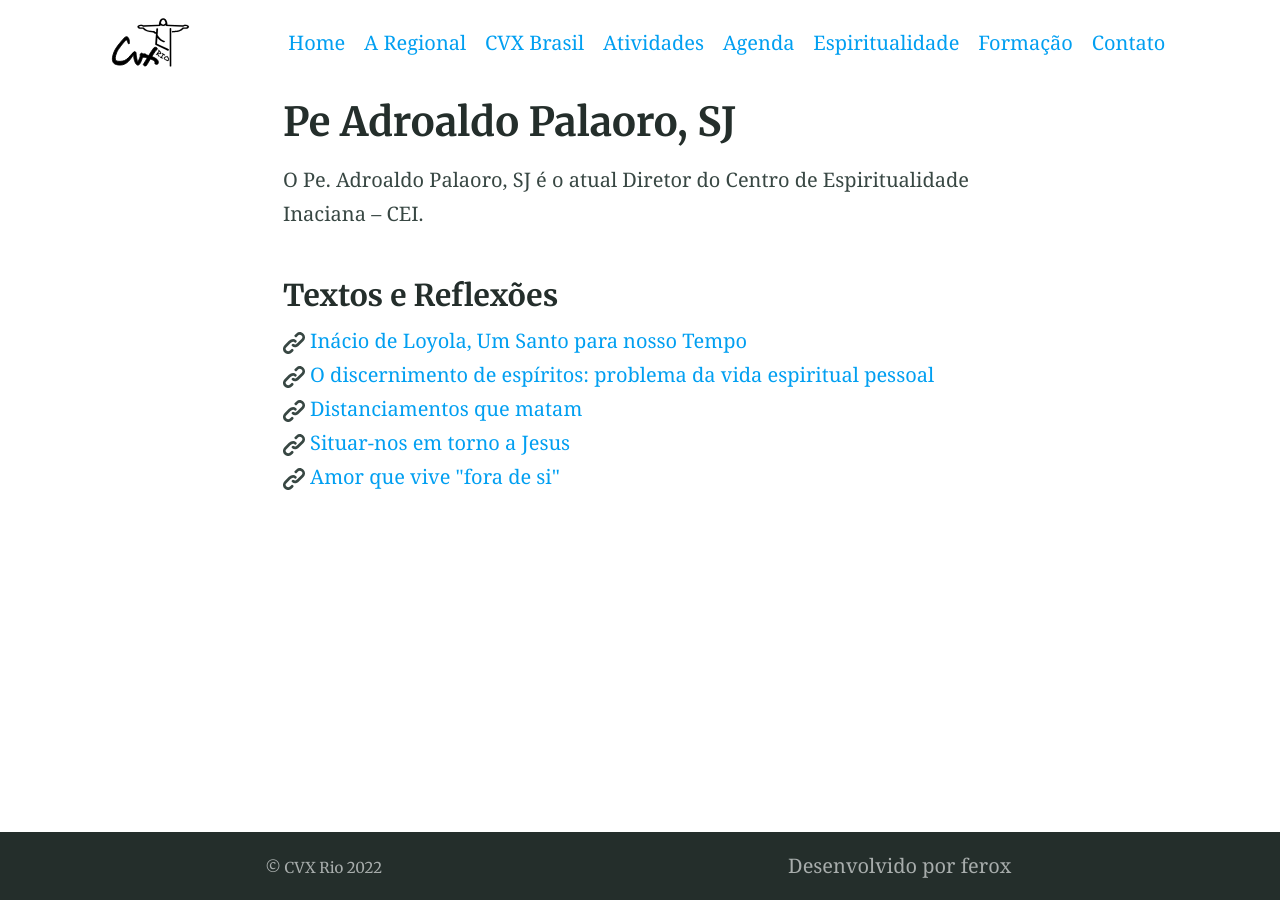
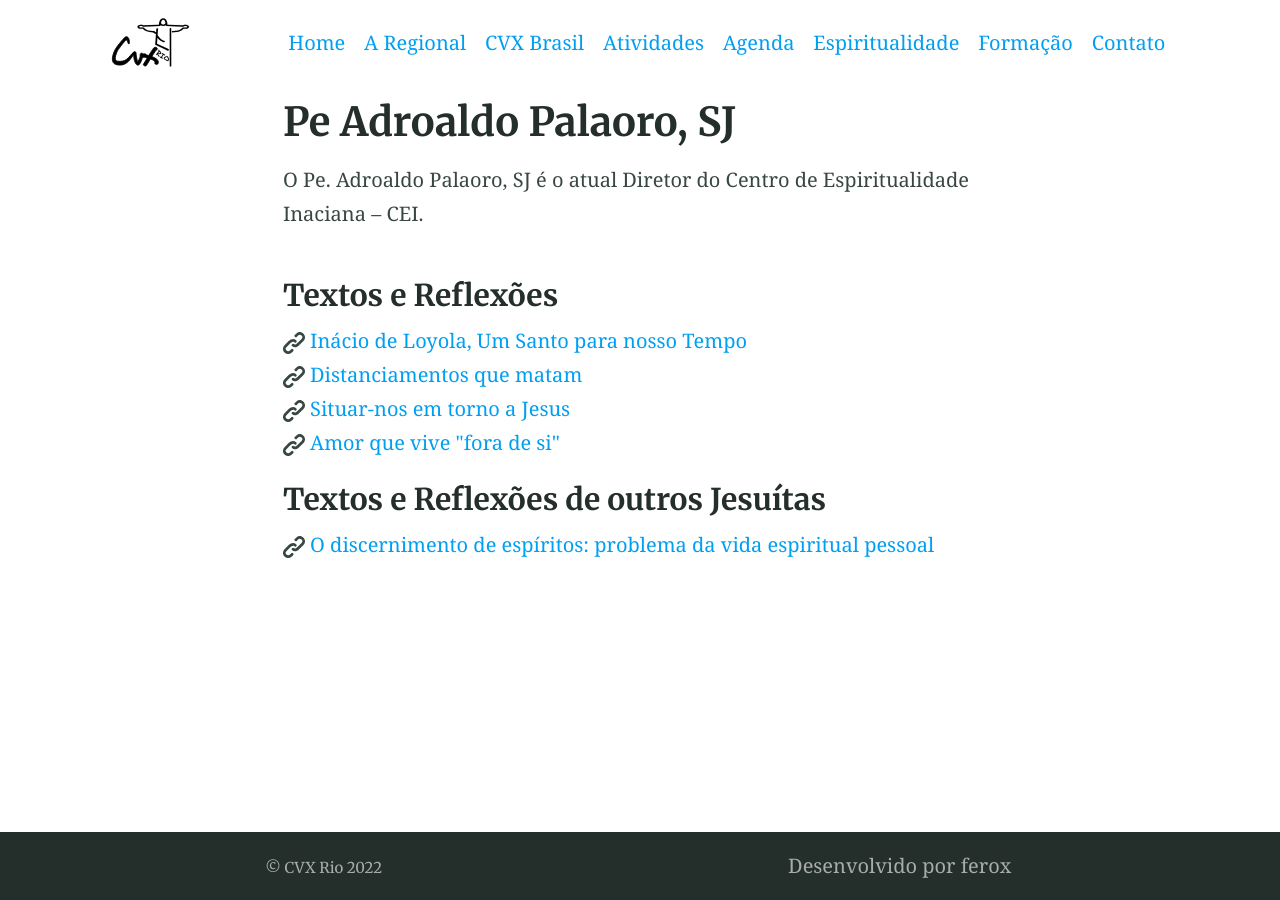
Before and after one commit to cvxrio/cvxrio.github.io, a Jekyll site: the page built from adroaldo-palaoro.md, in a window 1280 px wide. Built offline with Jekyll 4.4.1, drawn with Linux system fonts in a browser that asks for light colours.

Commit message:
Atualizando a page com os textos do Pe. Adroaldo

```diff
--- a/adroaldo-palaoro.md
+++ b/adroaldo-palaoro.md
@@ -9,9 +9,6 @@
     {% include icon.html id="link" title="link" %}<a href="https://web.archive.org/web/20210816035535/https://centroloyola.com.br/inacio-de-loyola-um-santo-para-nosso-tempo-pe-adroaldo-palaoro-sj.html" target="_blank">Inácio de Loyola, Um Santo para nosso Tempo</a>
 </div>
 <div>
-    {% include icon.html id="link" title="link" %}<a href="https://web.archive.org/web/20210816035743/https://www.centroloyola.org.br/revista/outras-palavras/espiritualidade/2365-o-discernimento-de-espiritos-problema-da-vida-espiritual-pessoal" target="_blank">O discernimento de espíritos: problema da vida espiritual pessoal</a>
-</div>
-<div>
     {% include icon.html id="link" title="link" %}<a href="https://web.archive.org/web/20210816035917/https://www.centroloyola.org.br/revista/outras-palavras/espiritualidade/2355-distanciamentos-que-matam" target="_blank">Distanciamentos que matam</a>
 </div>
 <div>
@@ -20,3 +17,8 @@
 <div>
     {% include icon.html id="link" title="link" %}<a href="https://web.archive.org/web/20210816040606/https://www.centroloyola.org.br/revista/outras-palavras/espiritualidade/2326-amor-que-vive-fora-de-si" target="_blank">Amor que vive "fora de si"</a>
 </div>
+
+### Textos e Reflexões de outros Jesuítas
+<div>
+    {% include icon.html id="link" title="link" %}<a href="https://web.archive.org/web/20210816035743/https://www.centroloyola.org.br/revista/outras-palavras/espiritualidade/2365-o-discernimento-de-espiritos-problema-da-vida-espiritual-pessoal" target="_blank">O discernimento de espíritos: problema da vida espiritual pessoal</a>
+</div>
```
